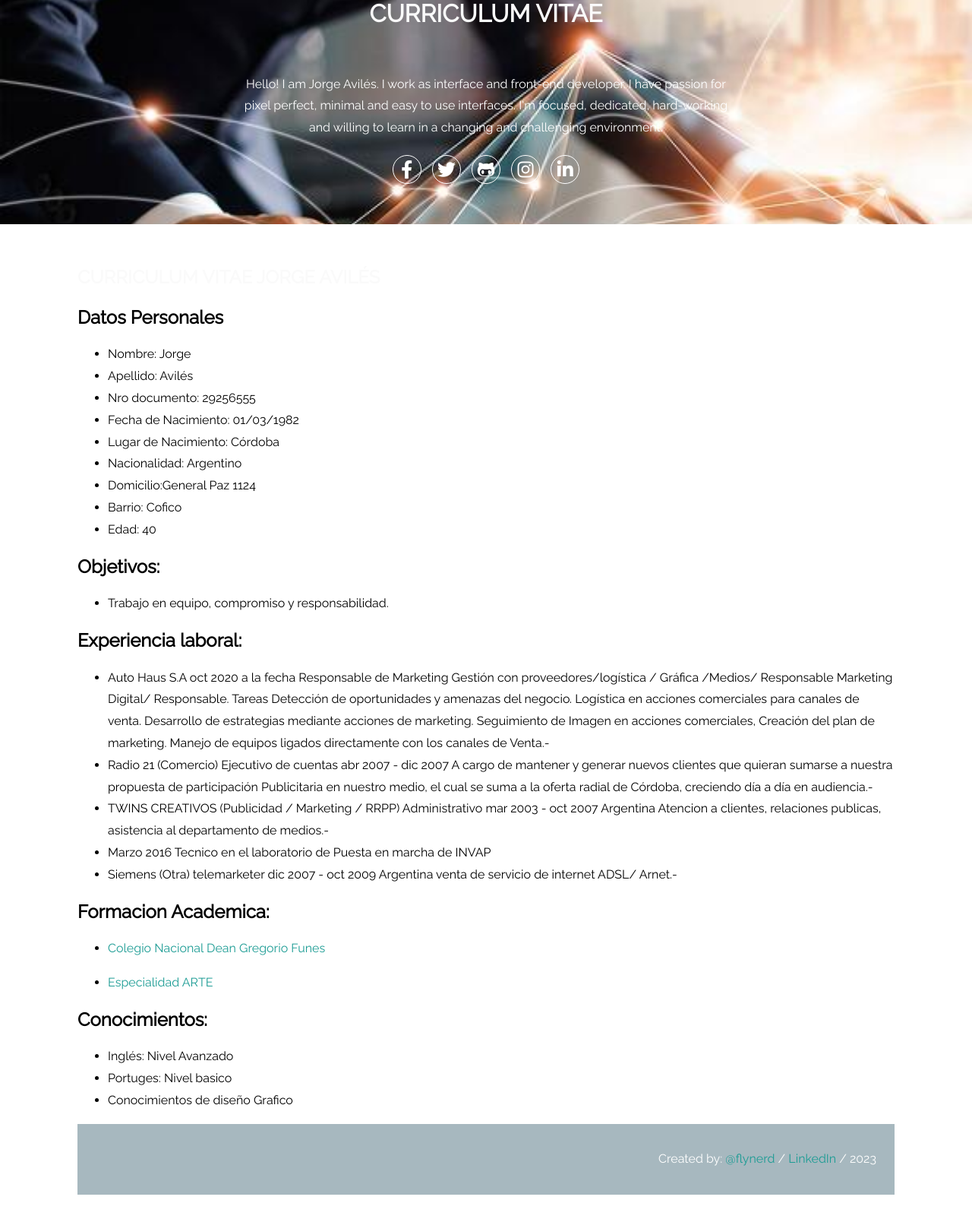
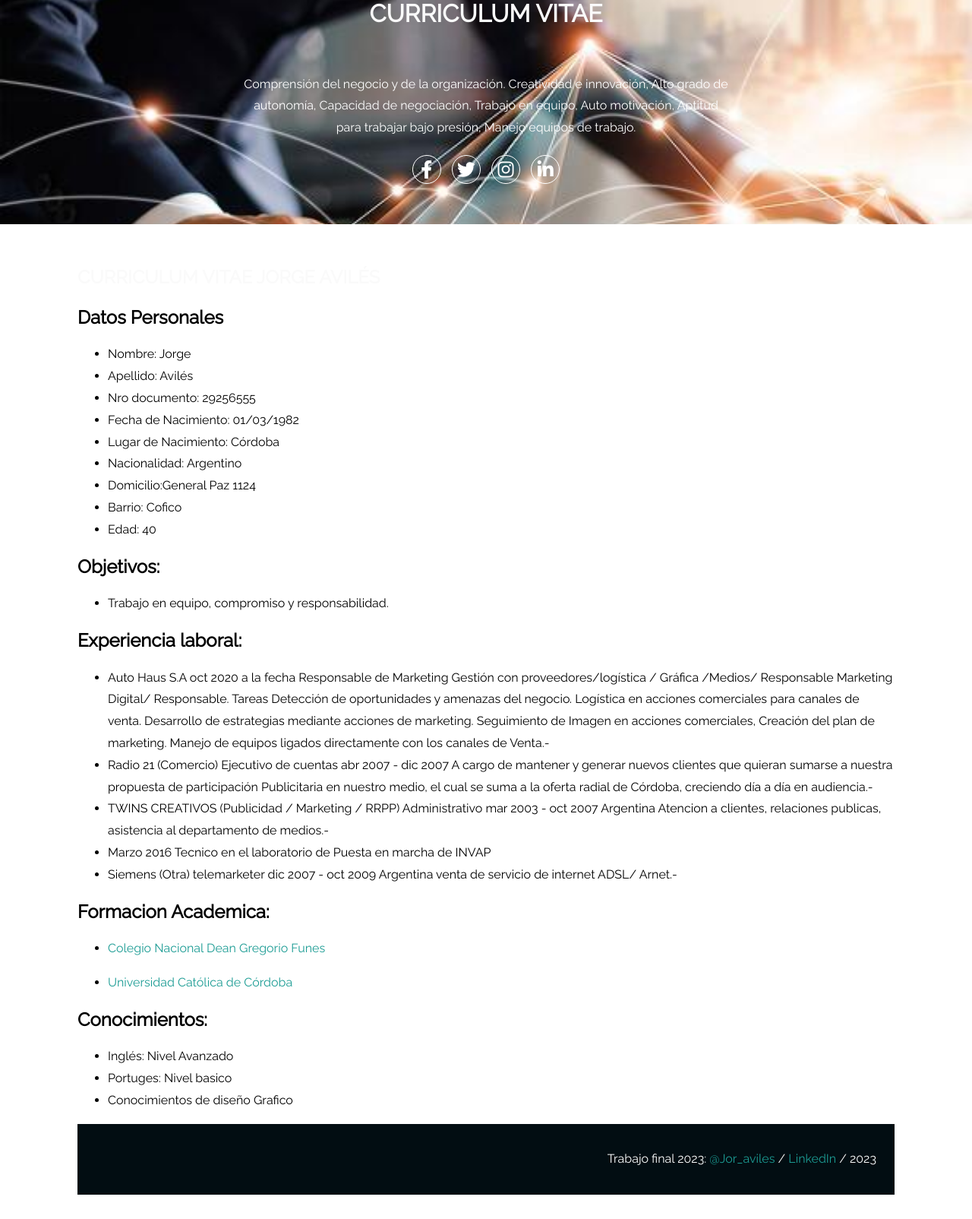
Before and after one commit to bonijor/TP1_FROND-END, a plain HTML site: page index.html in a window 1280 px wide. Shown: the part 220-1824 px from the top of the page at 76% size. Drawn offline with Linux system fonts and the light colour scheme.

Commit message:
coreccion de textos

```diff
--- a/index.html
+++ b/index.html
@@ -8,7 +8,7 @@
 
 
       <meta http-equiv="X-UA-Compatible" content="IE=edge">
-      <title> Jorge Avilés </title>
+      <title> Cv Jorge Avilés </title>
 
 </head>
 
@@ -27,20 +27,19 @@
     </div>
     <h1>Curriculum Vitae</h1>
     <section>
-      <p>Hello! I am Jorge Avilés. I work as interface and front-end developer. I have passion for pixel perfect, minimal and easy to use interfaces. I'm  focused, dedicated, hard-working and willing to learn in a changing and challenging environment.</p>
+      <p>Comprensión del negocio y de la organización. Creatividad e innovación,
+        Alto grado de autonomía, Capacidad de negociación, Trabajo en equipo, Auto motivación, Aptitud para trabajar bajo presión,
+        Manejo equipos de trabajo.</p>
       <a href="https://www.facebook.com/JorAvilesSernaCardozo" target="_blank">
         <i class="fab fa-facebook-f"></i>
       </a>
-      <a href="https://www.twitter.com/flynerdpl/" target="_blank">
+      <a href="https://twitter.com/joravilescba" target="_blank">
         <i class="fab fa-twitter"></i>
       </a>
-      <a href="https://github.com/ritaly" target="_blank">
-        <i class="fab fa-github-alt"></i>
-      </a>
-      <a href="https://www.instagram.com/flynerdpl/" target="_blank">
+      <a href="https://www.instagram.com/jor_aviles/" target="_blank">
         <i class="fab fa-instagram"></i>
       </a>
-      <a href="https://www.linkedin.com/in/ritalyczywek/" target="_blank">
+      <a href="https://www.linkedin.com/in/jor-aviles-5aa29a77/" target="_blank">
         <i class="fab fa-linkedin-in"></i>
       </a>
     </section>
@@ -125,7 +124,7 @@
 
      <ul>
        <li> <a href= "https://eldeanfu.blogspot.com/p/blog-page.html"><p> Colegio Nacional Dean Gregorio Funes  </p> </a> </li>
-       <li> <a href= "https://eldeanfu.blogspot.com/p/blog-page.html"><p> Especialidad ARTE </p> </a> </li>
+       <li> <a href= "https://ucc.edu.ar/ingreso"><p> Universidad Católica de Córdoba </p> </a> </li>
      </ul>
 
      <div class="titulos">
@@ -140,7 +139,8 @@
      </div>
 
      <footer>
-      <p>Created by: <a href="https://www.flynerd.pl/">@flynerd</a>  / <a href="https://www.linkedin.com/in/ritalyczywek/">LinkedIn</a> / 2023 </p>
+      <p>Trabajo final 2023: <a href="https://www.instagram.com/jor_aviles/">@Jor_aviles</a>  /
+      <a href="https://www.linkedin.com/in/jor-aviles-5aa29a77/">LinkedIn</a> / 2023 </p>
     </footer>
 
   <script src="main.js"></script>
--- a/style.css
+++ b/style.css
@@ -142,7 +142,7 @@ ul.job-description li:before{
 
 footer {
  padding: 1em 1.5em;
- background: #A7B8BF;
+ background: #020d12;
  color: white;
  text-align: right;
 }
```
